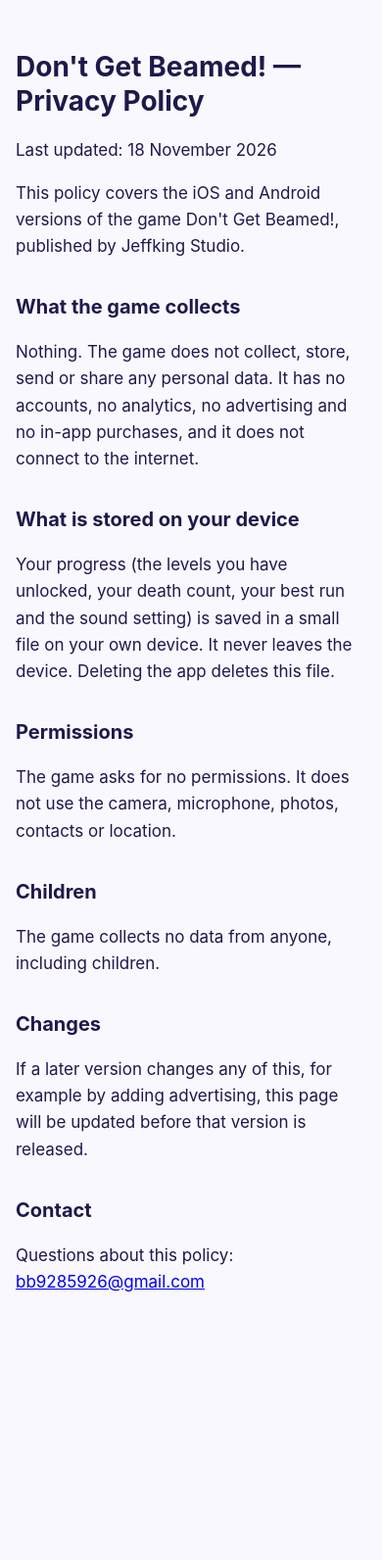
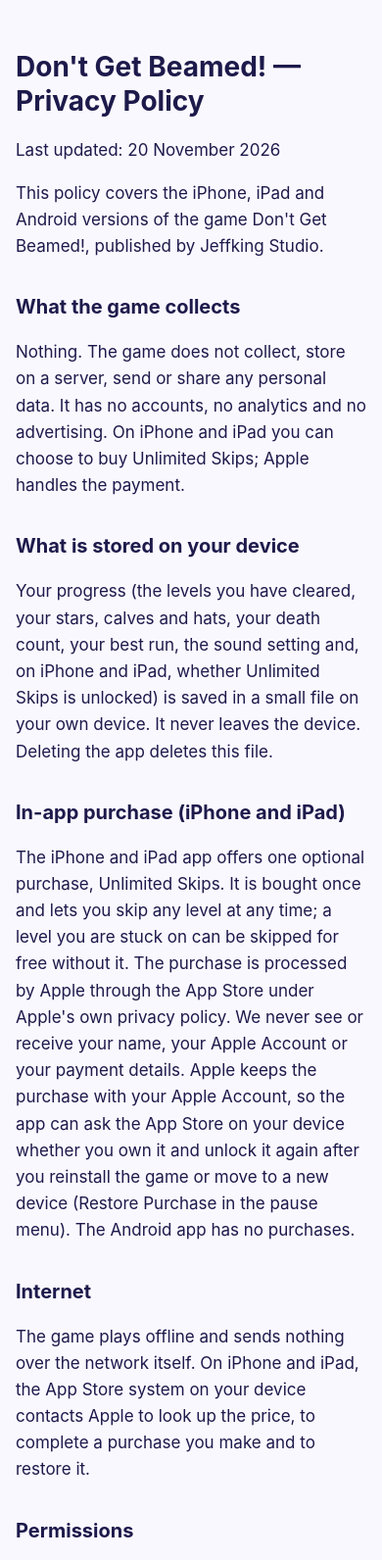
Before and after one commit to kongboxing001-alt/jeffking-studio, a plain HTML site: page dontgetbeamed/privacy.html in a window 390 px wide. Shown: the top 1592 px of the page at 98% size. Before the commit the page ends 1371 px from the top, so only its background shows below. Drawn offline with Linux system fonts and the light colour scheme.

Commit message:
Don't Get Beamed: iPhone/iPad Unlimited Skips in privacy and support; Alien Swarm: support tips for the next level and getting stuck
Co-Authored-By: Claude Opus 5.5 <noreply@anthropic.com>

```diff
--- a/dontgetbeamed/privacy.html
+++ b/dontgetbeamed/privacy.html
@@ -14,14 +14,20 @@ h2 { font-size: 20px; margin-top: 32px; }
 <body>
 <main>
 <h1>Don't Get Beamed! — Privacy Policy</h1>
-<p>Last updated: 18 November 2026</p>
-<p>This policy covers the iOS and Android versions of the game Don't Get Beamed!, published by Jeffking Studio.</p>
+<p>Last updated: 20 November 2026</p>
+<p>This policy covers the iPhone, iPad and Android versions of the game Don't Get Beamed!, published by Jeffking Studio.</p>
 
 <h2>What the game collects</h2>
-<p>Nothing. The game does not collect, store, send or share any personal data. It has no accounts, no analytics, no advertising and no in-app purchases, and it does not connect to the internet.</p>
+<p>Nothing. The game does not collect, store on a server, send or share any personal data. It has no accounts, no analytics and no advertising. On iPhone and iPad you can choose to buy Unlimited Skips; Apple handles the payment.</p>
 
 <h2>What is stored on your device</h2>
-<p>Your progress (the levels you have unlocked, your death count, your best run and the sound setting) is saved in a small file on your own device. It never leaves the device. Deleting the app deletes this file.</p>
+<p>Your progress (the levels you have cleared, your stars, calves and hats, your death count, your best run, the sound setting and, on iPhone and iPad, whether Unlimited Skips is unlocked) is saved in a small file on your own device. It never leaves the device. Deleting the app deletes this file.</p>
+
+<h2>In-app purchase (iPhone and iPad)</h2>
+<p>The iPhone and iPad app offers one optional purchase, Unlimited Skips. It is bought once and lets you skip any level at any time; a level you are stuck on can be skipped for free without it. The purchase is processed by Apple through the App Store under Apple's own privacy policy. We never see or receive your name, your Apple Account or your payment details. Apple keeps the purchase with your Apple Account, so the app can ask the App Store on your device whether you own it and unlock it again after you reinstall the game or move to a new device (Restore Purchase in the pause menu). The Android app has no purchases.</p>
+
+<h2>Internet</h2>
+<p>The game plays offline and sends nothing over the network itself. On iPhone and iPad, the App Store system on your device contacts Apple to look up the price, to complete a purchase you make and to restore it.</p>
 
 <h2>Permissions</h2>
 <p>The game asks for no permissions. It does not use the camera, microphone, photos, contacts or location.</p>
```
Also changed, not shown: alienswarm/support.html (+3 -1 lines), dontgetbeamed/support.html (+5 -3 lines).
